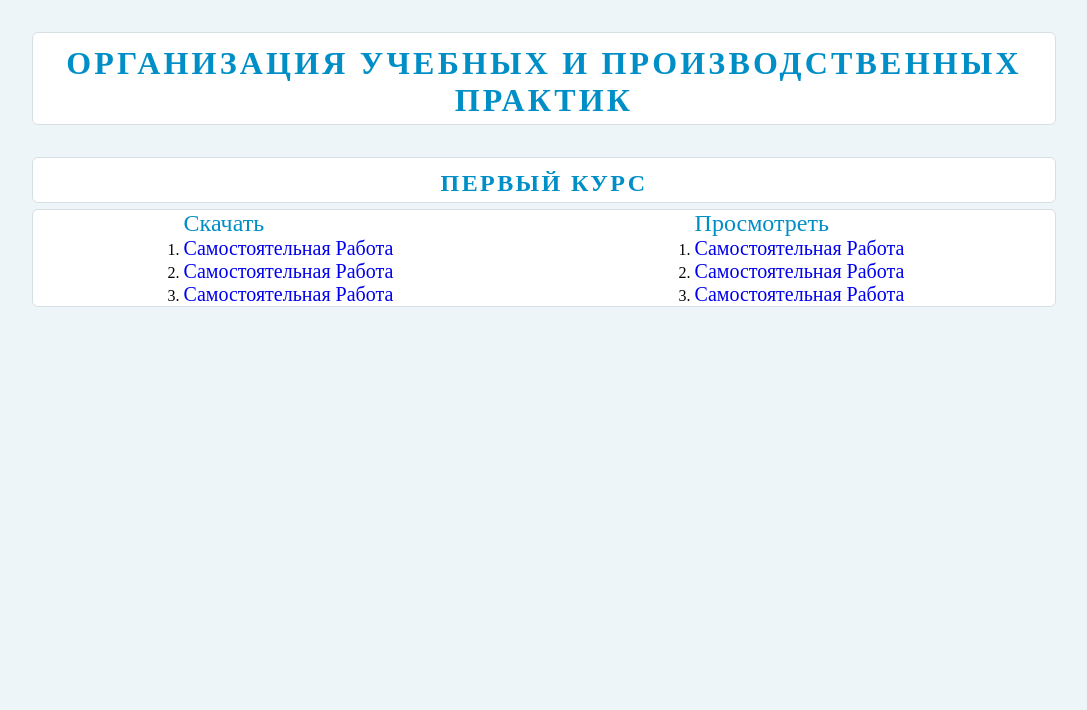
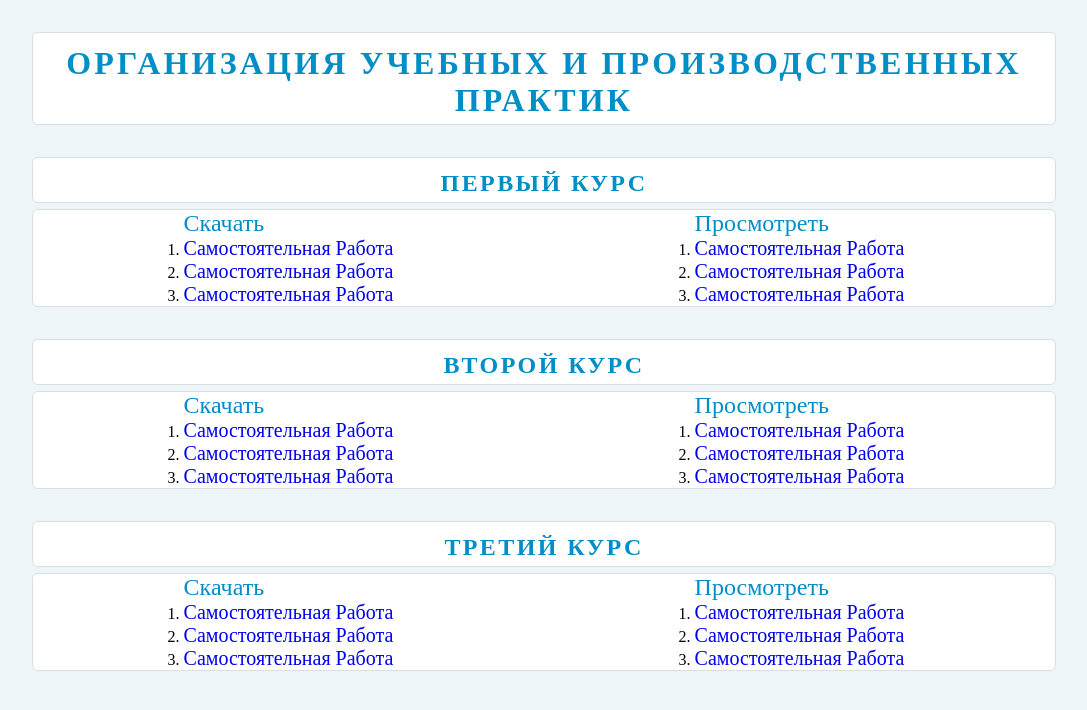
Before and after one commit to FekalisPoganchik/FekalisPoganchik.github.io, a plain HTML site: page YP&PP_Bes/index.html in a window 1280 px wide. Shown: the whole page, without its empty margins (96-1183 px from the left). Drawn offline with Linux system fonts and the light colour scheme.

Commit message:
pre-releas<section class=card>

```diff
--- a/YP&PP_Bes/index.html
+++ b/YP&PP_Bes/index.html
@@ -58,6 +58,96 @@
                         </div>
                     </description>
                 </section>
+                <section class="card">
+                    <header class="card__header">Второй курс</header>
+                    <description class="card__downloads">
+                        <div class="card__downloads__left">
+                            <span>Скачать</span>
+                            <ol>
+                                <li>
+                                    <a download href="./downloads/2.pdf"
+                                        >Самостоятельная Работа</a
+                                    >
+                                </li>
+                                <li>
+                                    <a download href="./downloads/2.pdf"
+                                        >Самостоятельная Работа</a
+                                    >
+                                </li>
+                                <li>
+                                    <a download href="./downloads/2.pdf"
+                                        >Самостоятельная Работа</a
+                                    >
+                                </li>
+                            </ol>
+                        </div>
+                        <div class="card__downloads__right">
+                            <span>Просмотреть</span>
+                            <ol>
+                                <li>
+                                    <a target="_blank" href="./downloads/2.pdf"
+                                        >Самостоятельная Работа</a
+                                    >
+                                </li>
+                                <li>
+                                    <a target="_blank" href="./downloads/2.pdf"
+                                        >Самостоятельная Работа</a
+                                    >
+                                </li>
+                                <li>
+                                    <a target="_blank" href="./downloads/2.pdf"
+                                        >Самостоятельная Работа</a
+                                    >
+                                </li>
+                            </ol>
+                        </div>
+                    </description>
+                </section>
+                <section class="card">
+                    <header class="card__header">Третий курс</header>
+                    <description class="card__downloads">
+                        <div class="card__downloads__left">
+                            <span>Скачать</span>
+                            <ol>
+                                <li>
+                                    <a download href="./downloads/2.pdf"
+                                        >Самостоятельная Работа</a
+                                    >
+                                </li>
+                                <li>
+                                    <a download href="./downloads/2.pdf"
+                                        >Самостоятельная Работа</a
+                                    >
+                                </li>
+                                <li>
+                                    <a download href="./downloads/2.pdf"
+                                        >Самостоятельная Работа</a
+                                    >
+                                </li>
+                            </ol>
+                        </div>
+                        <div class="card__downloads__right">
+                            <span>Просмотреть</span>
+                            <ol>
+                                <li>
+                                    <a target="_blank" href="./downloads/2.pdf"
+                                        >Самостоятельная Работа</a
+                                    >
+                                </li>
+                                <li>
+                                    <a target="_blank" href="./downloads/2.pdf"
+                                        >Самостоятельная Работа</a
+                                    >
+                                </li>
+                                <li>
+                                    <a target="_blank" href="./downloads/2.pdf"
+                                        >Самостоятельная Работа</a
+                                    >
+                                </li>
+                            </ol>
+                        </div>
+                    </description>
+                </section>
             </div>
         </div>
     </body>
--- a/YP&PP_Bes/scss/_media.scss
+++ b/YP&PP_Bes/scss/_media.scss
@@ -9,7 +9,7 @@
         .card {
             margin-top: 16px;
             &__header {
-                font-size: 16px;
+                font-size: 18px;
             }
             &__downloads {
                 align-items: center;
@@ -17,6 +17,9 @@
                 a {
                     font-size: 16px;
                 }
+                span {
+                    font-size: 18px;
+                }
             }
         }
     }
```
Also changed, not shown: YP&PP_Bes/css/style.min.css, 1 other file.
